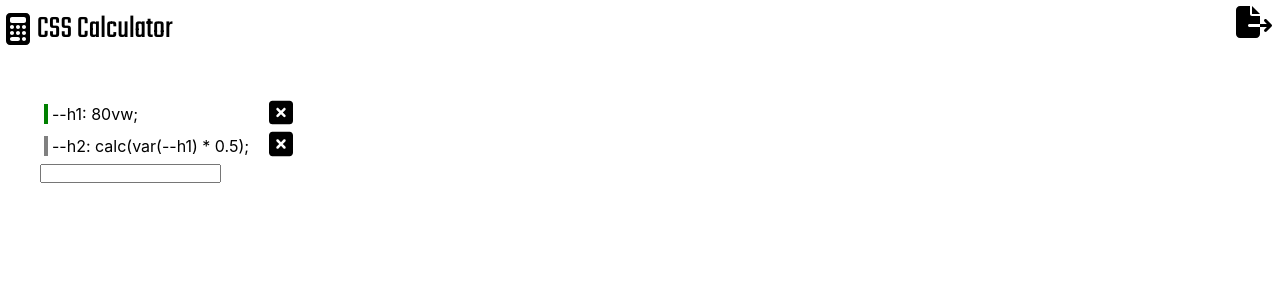
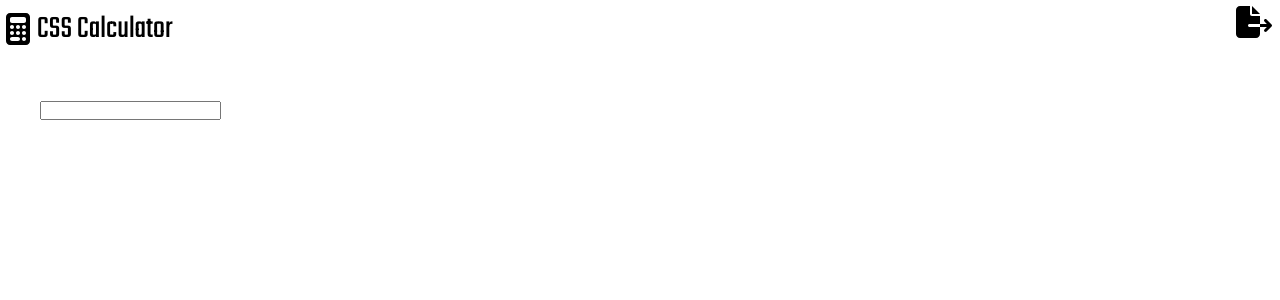
Before and after one commit to divyanshchahar/csscalculator, a React (Create React App) app in the folder client/: page / in a window 1280 px wide. Shown: the top 300 px of the page. Built offline with nearby package versions, Linux system fonts and the light colour scheme.

Commit message:
integrated functionality to read from local storage and write to local storage

```diff
--- a/client/src/layouts/ListAndInput.js
+++ b/client/src/layouts/ListAndInput.js
@@ -1,10 +1,12 @@
 // IMPORTING REACT FUNCTINALITY
-import { useState } from "react";
+import { useState, useEffect } from "react";
 
 // IMPORTING CUSTOM FUNCTIONALITY
 import CssVar from "./CssVar";
 import ErrorVar from "./ErrorVar";
 import InputBox from "../components/InputBox";
+import GetFromLocalStorage from "../utils/GetFromLocalStorage";
+import UpdateLocalStorage from "../utils/UpdateLocalStorage";
 
 /**
  * layout to render list of varaibles
@@ -12,24 +14,35 @@ import InputBox from "../components/InputBox";
  */
 
 function ListAndInput() {
-  const [items, setItems] = useState([
-    {
-      id: "a1",
-      varName: "--h1",
-      varValue: "80vw",
-      hasError: false,
-      errorMessage: null,
-      userInput: "--h1: 80vw;",
-    },
-    {
-      id: "c1",
-      varName: "--h2",
-      varValue: "40vw",
-      hasError: false,
-      errorMessage: null,
-      userInput: "--h2: calc(var(--h1) * 0.5);",
-    },
-  ]);
+  // const [items, setItems] = useState([
+  //   {
+  //     id: "a1",
+  //     varName: "--h1",
+  //     varValue: "80vw",
+  //     hasError: false,
+  //     errorMessage: null,
+  //     userInput: "--h1: 80vw;",
+  //   },
+  //   {
+  //     id: "c1",
+  //     varName: "--h2",
+  //     varValue: "40vw",
+  //     hasError: false,
+  //     errorMessage: null,
+  //     userInput: "--h2: calc(var(--h1) * 0.5);",
+  //   },
+  // ]);
+
+  const [items, setItems] = useState([]);
+
+  useEffect(() => {
+    GetFromLocalStorage(setItems);
+  }, []);
+
+  useEffect(() => {
+    // console.log(items);
+    UpdateLocalStorage(items);
+  }, [items]);
 
   return (
     <div className="list-and-input">
```
